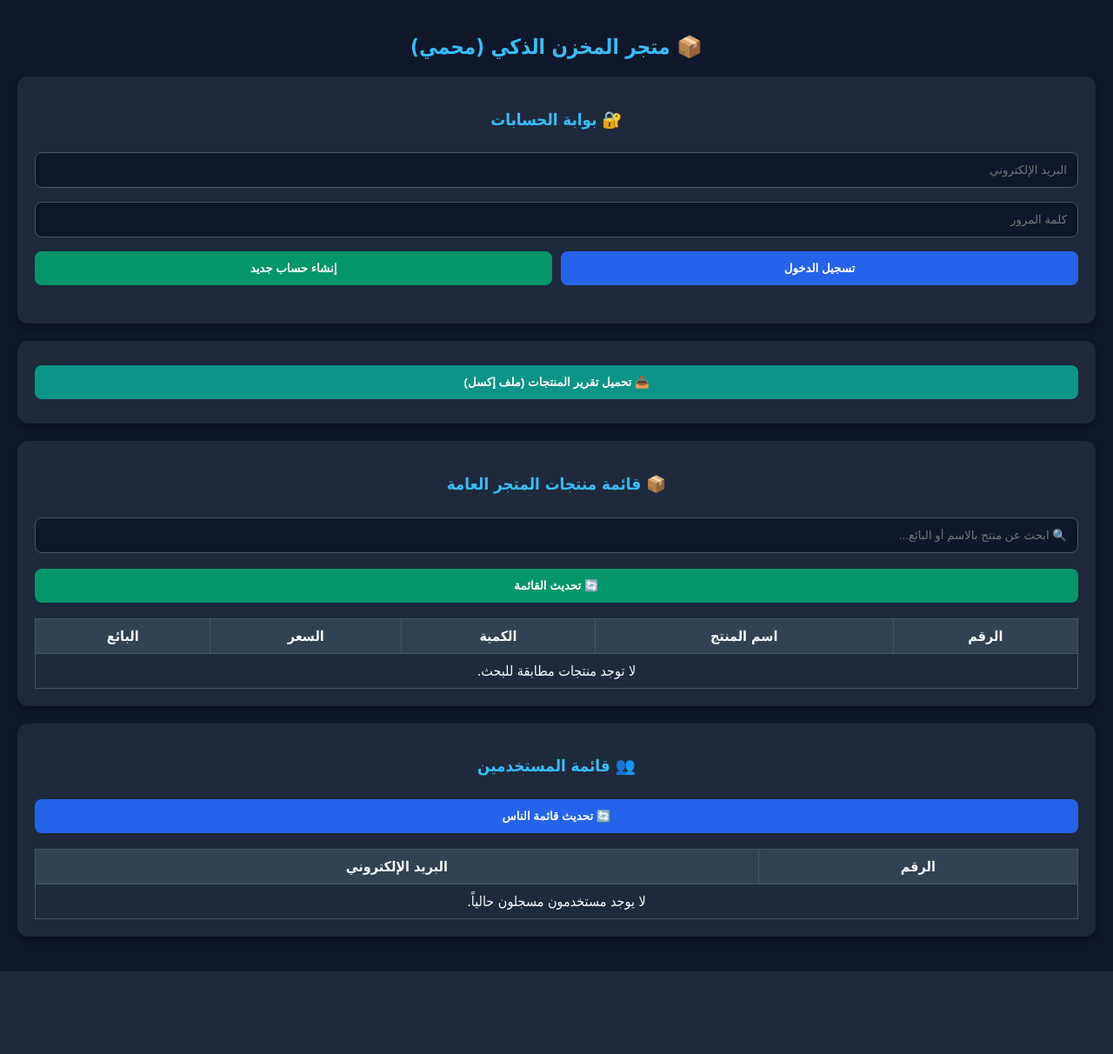
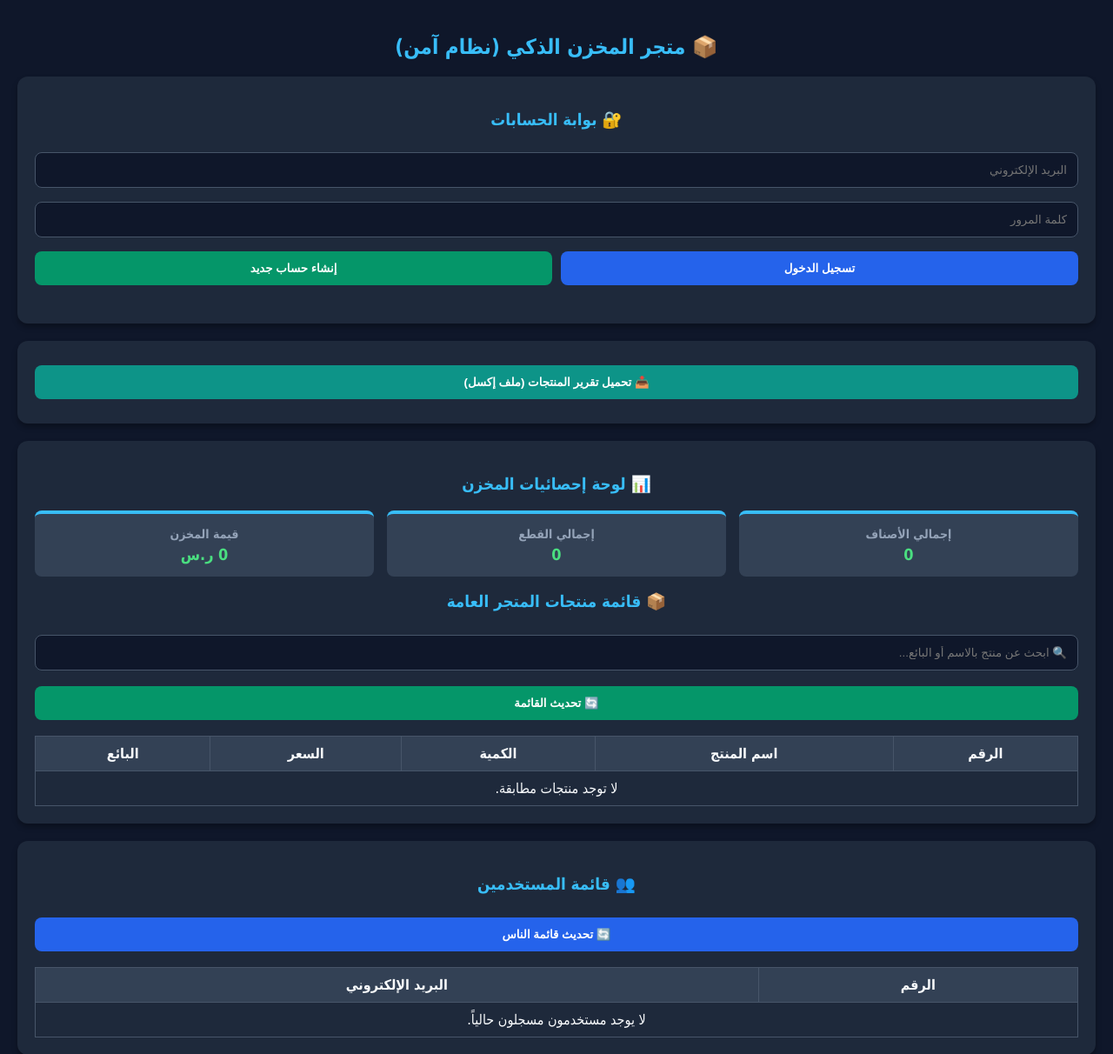
Before and after one commit to gassar0/Repository-name, a Flask app: page / in a window 1280 px wide. Shown: the top 1212 px of the page at 87% size. Before the commit the page ends 1117 px from the top, so only its background shows below. Run offline with Flask 3, Linux system fonts and the light colour scheme; data that the repository does not hold is empty.

Commit message:
Update store.html

```diff
--- a/templates/store.html
+++ b/templates/store.html
@@ -20,6 +20,24 @@
             box-shadow: 0 4px 6px rgba(0,0,0,0.3);
         }
         h2, h3 { color: #38bdf8; text-align: center; }
+
+        /* تصميم لوحة الإحصائيات */
+        .stats-container {
+            display: grid;
+            grid-template-columns: repeat(auto-fit, minmax(140px, 1fr));
+            gap: 15px;
+            margin-bottom: 15px;
+        }
+        .stat-box {
+            background-color: #334155;
+            padding: 15px;
+            border-radius: 8px;
+            text-align: center;
+            border-top: 4px solid #38bdf8;
+        }
+        .stat-box h4 { margin: 0 0 5px 0; color: #94a3b8; font-size: 14px; }
+        .stat-box p { margin: 0; font-size: 18px; font-weight: bold; color: #4ade80; }
+
         input, button {
             width: 100%;
             padding: 12px;
@@ -60,7 +78,7 @@
 </head>
 <body>
 
-    <h2>📦 متجر المخزن الذكي (محمي)</h2>
+    <h2>📦 متجر المخزن الذكي (نظام آمن)</h2>
 
     <!-- قسم تسجيل الدخول / حساب جديد -->
     <div class="card" id="auth-section">
@@ -98,8 +116,25 @@
         <button class="btn-excel" onclick="window.location.href='/api/export-excel'">📥 تحميل تقرير المنتجات (ملف إكسل)</button>
     </div>
 
-    <!-- قائمة المنتجات مع محرك البحث -->
+    <!-- قائمة المنتجات وإحصائيات المخزن -->
     <div class="card">
+        <h3>📊 لوحة إحصائيات المخزن</h3>
+        <!-- مربعات الإحصائيات -->
+        <div class="stats-container">
+            <div class="stat-box">
+                <h4>إجمالي الأصناف</h4>
+                <p id="stat-count">0</p>
+            </div>
+            <div class="stat-box">
+                <h4>إجمالي القطع</h4>
+                <p id="stat-qty">0</p>
+            </div>
+            <div class="stat-box">
+                <h4>قيمة المخزن</h4>
+                <p id="stat-value">0 ر.س</p>
+            </div>
+        </div>
+
         <h3>📦 قائمة منتجات المتجر العامة</h3>
 
         <!-- شريط البحث الفوري -->
@@ -146,7 +181,7 @@
 
     <script>
         let isLog = false;
-        let allProducts = []; // لتخزين المنتجات للبحث السريع
+        let allProducts = [];
 
         function checkAuthStatus() {
             fetch('/api/check-auth')
@@ -274,8 +309,9 @@
             fetch('/api/products')
             .then(res => res.json())
             .then(data => {
-                allProducts = data; // حفظ البيانات للبحث الفوري
+                allProducts = data;
                 displayProducts(allProducts);
+                updateStats(allProducts);
             })
             .catch(err => console.error('خطأ في جلب المنتجات:', err));
         }
@@ -285,7 +321,7 @@
             tbody.innerHTML = '';
             const colSpan = isLog ? 6 : 5;
             if (products.length === 0) {
-                tbody.innerHTML = `<tr><td colspan="${colSpan}">لا توجد منتجات مطابقة للبحث.</td></tr>`;
+                tbody.innerHTML = `<tr><td colspan="${colSpan}">لا توجد منتجات مطابقة.</td></tr>`;
                 return;
             }
             products.forEach(p => {
@@ -307,6 +343,23 @@
             });
         }
 
+        function updateStats(products) {
+            let totalCount = products.length;
+            let totalQty = 0;
+            let totalValue = 0;
+
+            products.forEach(p => {
+                let qty = Number(p.quantity) || 0;
+                let price = Number(p.price) || 0;
+                totalQty += qty;
+                totalValue += (qty * price);
+            });
+
+            document.getElementById('stat-count').innerText = totalCount;
+            document.getElementById('stat-qty').innerText = totalQty;
+            document.getElementById('stat-value').innerText = totalValue.toLocaleString() + ' ر.س';
+        }
+
         function filterProducts() {
             const query = document.getElementById('search-input').value.toLowerCase();
             const filtered = allProducts.filter(p => {
@@ -315,6 +368,7 @@
                 return nameMatch || vendorMatch;
             });
             displayProducts(filtered);
+            updateStats(filtered); // تحديث الإحصائيات بناءً على النتائج المفلترة أيضاً!
         }
 
         function editProduct(id, name, quantity, price, vendor) {
```
